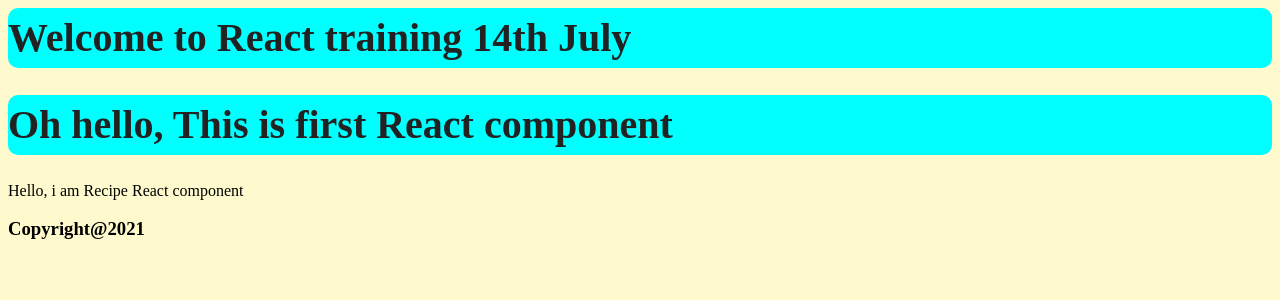
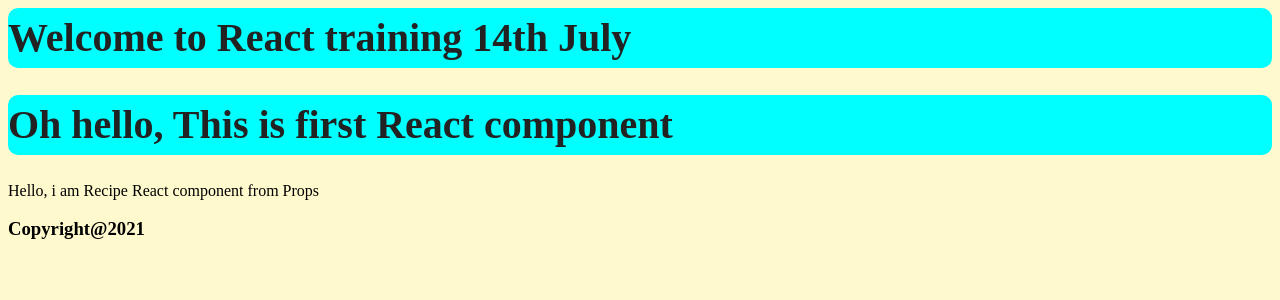
Before and after one commit to balramsinghindia/react-architecture, a React app: page / in a window 1280 px wide. Shown: the top 300 px of the page. Built offline with nearby package versions, Linux system fonts and the light colour scheme.

Commit message:
Added first prop in React Architecture

```diff
--- a/src/components/App.jsx
+++ b/src/components/App.jsx
@@ -8,10 +8,12 @@
             <h1> Oh hello, This is first React component </h1>
             <main>
                 <section className="hero">
-                    <Recipe />
+                    <Recipe
+                        text="Hello, i am Recipe React component from Props"
+                    />
                 </section>
             </main>
-            <Footer/>
+            <Footer copyrightText="Copyright@2021" />
         </>
     )
 }
--- a/src/components/Footer.jsx
+++ b/src/components/Footer.jsx
@@ -1,6 +1,6 @@
 
-export function Footer(){
+export function Footer({copyrightText}){
     return (
-        <h3>Copyright@2021</h3>
+        <h3>{copyrightText}</h3>
     );
 };
--- a/src/components/Recipe.jsx
+++ b/src/components/Recipe.jsx
@@ -1,25 +1,9 @@
-const Recipe = () => {
+const Recipe = ({text}) => {
     return (
         <div>
-            Hello, i am Recipe React component
+            {text}
         </div>
     )
 }
 
 export default Recipe;
-
-
-let technologies = {
-    frontend: ['js', 'css', 'html', 'typescript'],
-    backend: ['java', 'php']
-}
-
-let receipe = {
-    ...technologies,
-    leather: 1,
-    refined: 'hello',
-    welcome: true
-}
-
-console.log(technologies);
-console.log(receipe);
```
